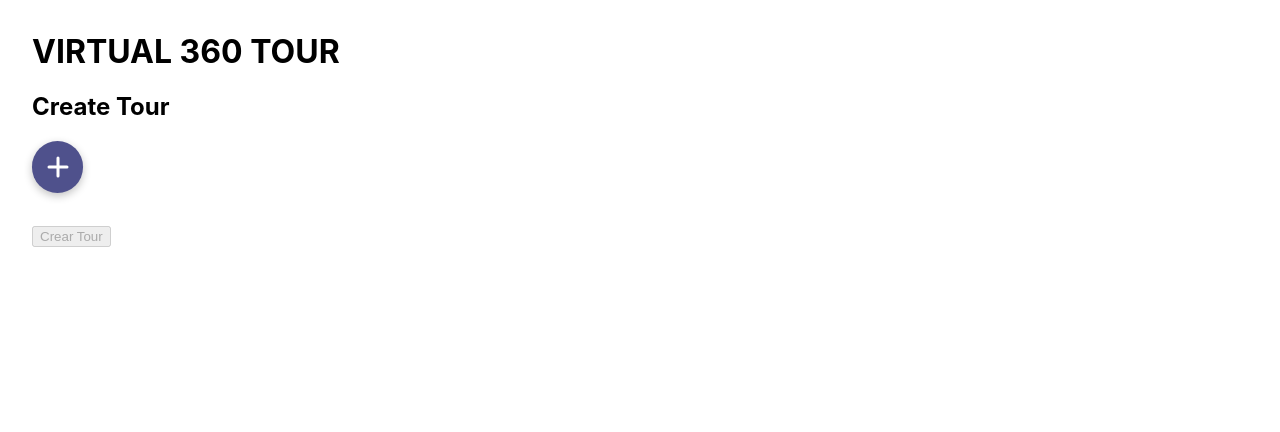
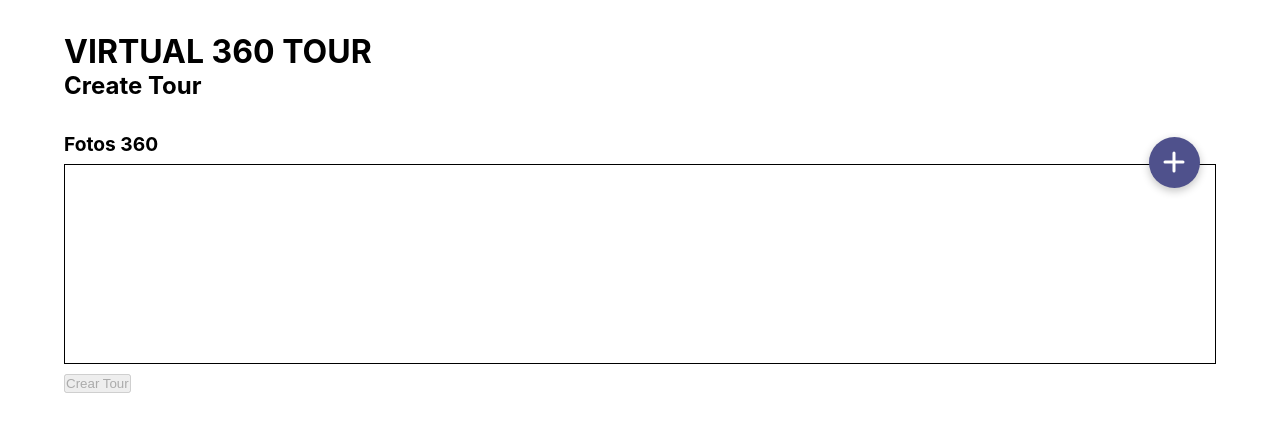
Before and after one commit to Facupelli/Virtual360Tour, a React (Create React App) app in the folder client/: page / in a window 1280 px wide. Shown: the top 432 px of the page. Built offline with nearby package versions, Linux system fonts and the light colour scheme.

Commit message:
uploadImage styles

```diff
--- a/client/src/App.scss
+++ b/client/src/App.scss
@@ -1,6 +1,12 @@
 $primaryColor: #4F518C;
 $hoverPrimary: #907AD6;
 
+*{
+    padding: 0;
+    margin: 0;
+    box-sizing: border-box;
+}
+
 body{
-    margin: 2rem;
+    margin:2rem 4rem;
 }
--- a/client/src/components/UploadImages/UploadImages.jsx
+++ b/client/src/components/UploadImages/UploadImages.jsx
@@ -1,5 +1,5 @@
 import React, { useRef, useState } from "react";
-import { PlusIcon, XIcon } from '@heroicons/react/solid'
+import { PlusIcon, XIcon } from "@heroicons/react/solid";
 import s from "./UploadImages.module.scss";
 
 export const UploadTour = ({ files, setFiles, create, setCreate }) => {
@@ -72,27 +72,32 @@ export const UploadTour = ({ files, setFiles, create, setCreate }) => {
           onChange={(e) => loadImg(e)}
           ref={fileInput}
         />
+      </form>
+      <div className={s.images_container}>
+        <div className={s.div_title}>
+          <p>Fotos 360</p>
           <button
             onClick={(e) => {
-            e.preventDefault()
+              e.preventDefault();
               fileInput.current.click();
             }}
           >
             {/* Elegir Archivos */}
-          <PlusIcon className={s.plus_icon}/>
+            <PlusIcon className={s.plus_icon} />
           </button>
-      </form>
-      <div className={s.images_container}>
+        </div>
+        <div className={s.card_container}>
           {files.length > 0 &&
             files.map((file, i) => (
-            <div key={i}>
-              <img
-                src={file.img}
-                alt={file.name}
-              />
-              <button onClick={() => handleDeleteImg(file.name)}><XIcon className={s.x_icon} /></button>
+              <div key={i} className={s.image_card}>
+                <img src={file.img} alt={file.name} />
+                <p>{file.name.split(".")[0]}</p>
+                <button onClick={() => handleDeleteImg(file.name)}>
+                  <XIcon className={s.x_icon} />
+                </button>
               </div>
             ))}
+        </div>
         {filesLoading && <div>Loading...</div>}
       </div>
       <div>
--- a/client/src/components/UploadImages/UploadImages.module.scss
+++ b/client/src/components/UploadImages/UploadImages.module.scss
@@ -1,7 +1,24 @@
 @use "../../App";
 
-.form {
+.images_container {
+  margin-top: 2rem;
+
+  .div_title {
+    display: flex;
+    align-items: baseline;
+    position: relative;
+
+    p {
+      font-size: 1.2rem;
+      font-weight: bold;
+    //   margin-right: auto;
+    }
+
     button {
+      position: absolute;
+      bottom: -2rem;
+      right: 1rem;
+
       display: flex;
       align-items: center;
       gap: 0.5em;
@@ -25,34 +42,40 @@
     }
   }
 
-.images_container {
-  margin-top: 2rem;
+  .card_container {
     display: flex;
+    margin: 0.5rem 0rem;
+    padding: 1.5rem 0.5rem;
+    border: 1px solid black;
+    min-height: 200px;
 
-  div {
+    .image_card {
       display: inline-block;
       position: relative;
-    padding: .2rem;
+      padding: 0 0.4rem;
 
-    img{
-        height: 100px;
-        width: 200px;
+      img {
+        height: 120px;
+        width: 220px;
         object-fit: cover;
-        border-radius: .5rem;
+        border-radius: 0.5rem;
       }
 
       button {
         position: absolute;
         top: 0.5em;
-      right: 0.5em;
+        right: 1em;
         border-radius: 100%;
         border: none;
-      padding: 0.5em;
+        padding: 0.7em;
         background-color: black;
         font-weight: bold;
         cursor: pointer;
 
         .x_icon {
+          display: flex;
+          justify-content: center;
+          align-items: center;
           color: white;
           width: 15px;
           height: 15px;
@@ -60,3 +83,4 @@
       }
     }
   }
+}
```
Lines whose indentation alone changed are shown as unchanged.
